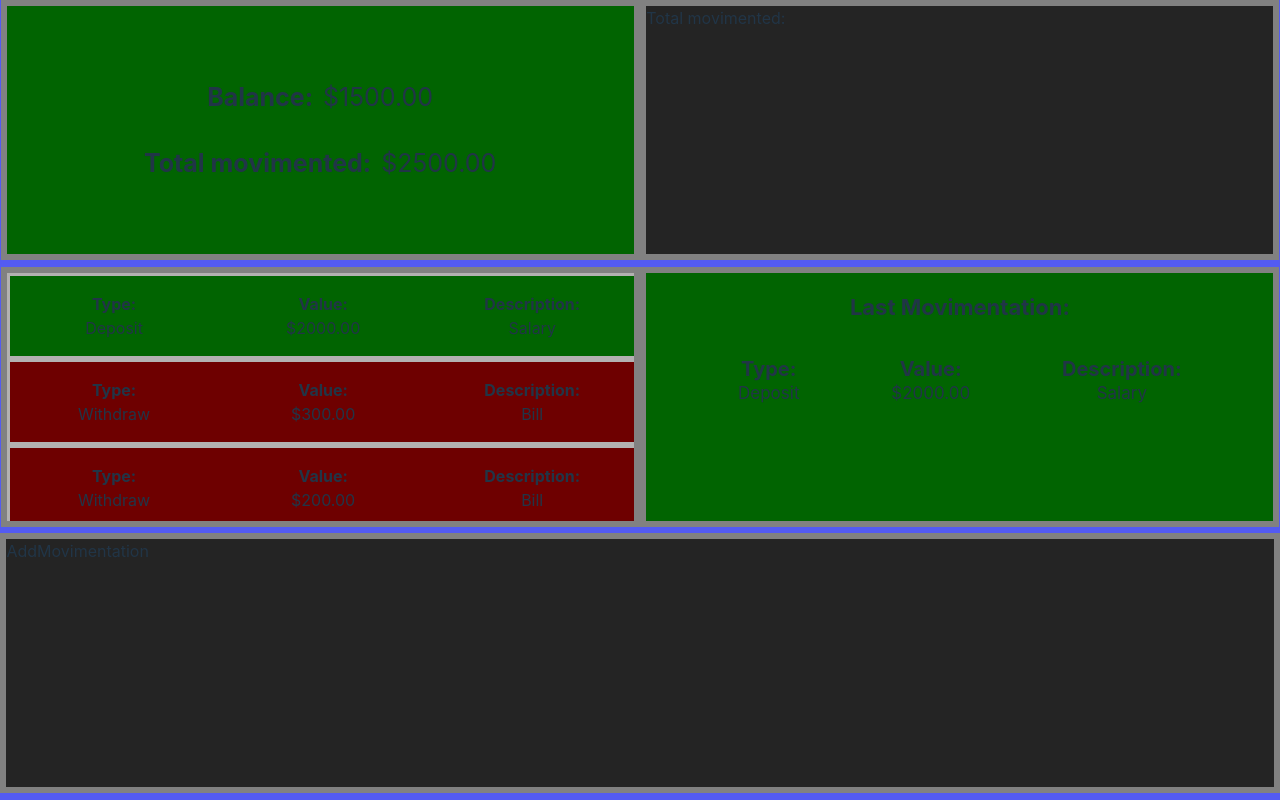
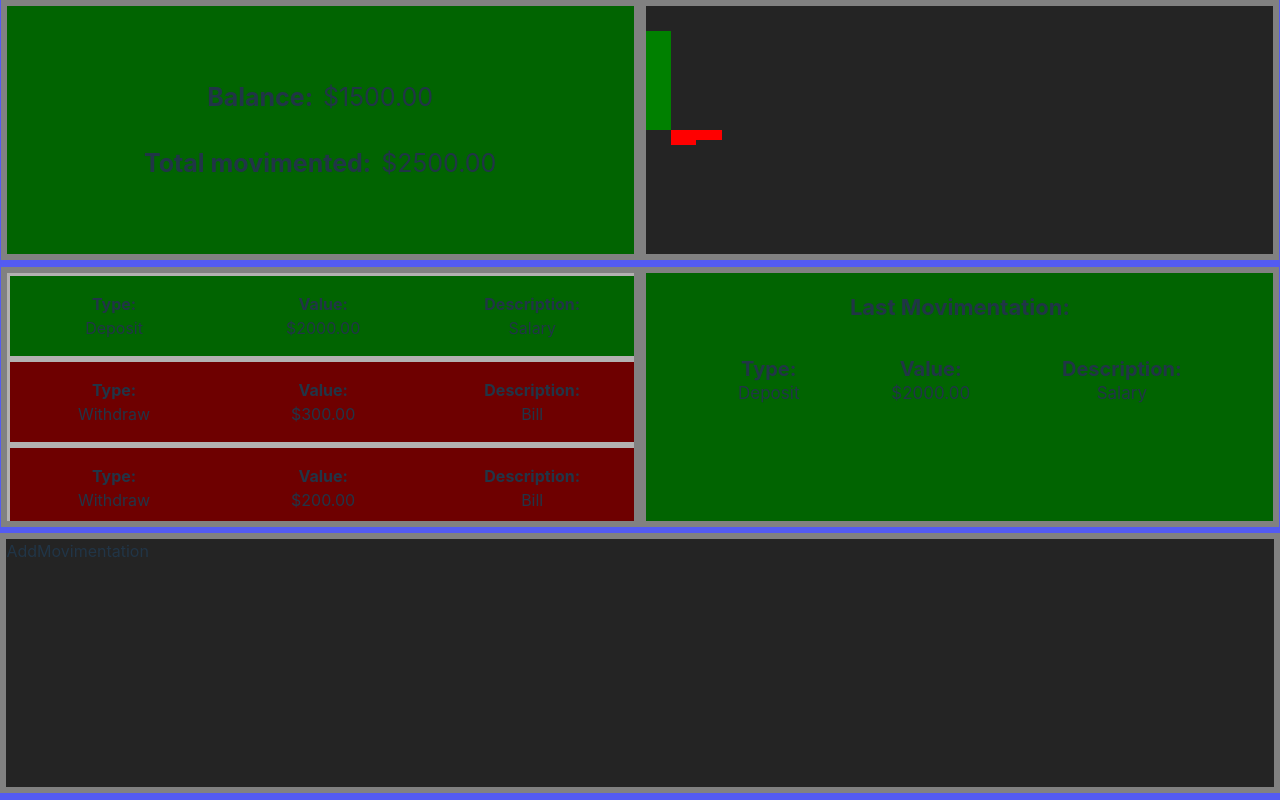
Before and after one commit to DouglasVolcato/bank-account-dashboard, a React (Vite) app: page / in a window 1280 px wide. Built offline with nearby package versions, Linux system fonts and the light colour scheme.

Commit message:
feat: add chart

```diff
--- a/src/components/Chart.tsx
+++ b/src/components/Chart.tsx
@@ -1,6 +1,76 @@
 import { useAccount } from "../hooks/account";
+import { Movimentation } from "../protocols/movimentation-interface";
+import "../styles/Chart.css";
 
 export function Chart() {
-  const { movimentations } = useAccount().getInformation();
-  return <div className="Chart">Total movimented:</div>;
+  const { movimentations, totalMovimented } = useAccount().getInformation();
+
+  const movimentationsToShow = movimentations;
+
+  if (movimentationsToShow.length > 25) {
+    const count = movimentationsToShow.length - 25;
+    for (let i = 1; i <= count; i++) {
+      movimentationsToShow.shift();
+    }
+  }
+
+  function getBarSize(value: number, type: string, location: string) {
+    let heightValue: number;
+
+    if (type.toUpperCase() === "DEPOSIT" && location === "positive") {
+      heightValue = (value * 100) / totalMovimented;
+    } else if (type.toUpperCase() === "WITHDRAW" && location === "negative") {
+      heightValue = (value * 100) / totalMovimented;
+    } else {
+      heightValue = 0;
+    }
+
+    return {
+      height: heightValue.toString() + "%",
+      margin: (100 - heightValue).toString() + "%",
+    };
+  }
+
+  return (
+    <div className="Chart">
+      {movimentationsToShow.map((movimentation: Movimentation) => {
+        return (
+          <div className="Chart-bar">
+            <div className="Chart-bar_div">
+              <div
+                style={{
+                  height: getBarSize(
+                    movimentation.value,
+                    movimentation.type,
+                    "positive"
+                  ).margin,
+                }}
+              ></div>
+              <div
+                className="Chart-bar_positive"
+                style={{
+                  height: getBarSize(
+                    movimentation.value,
+                    movimentation.type,
+                    "positive"
+                  ).height,
+                  backgroundColor: "green",
+                }}
+              ></div>
+            </div>
+            <div
+              className="Chart-bar_negative"
+              style={{
+                height: getBarSize(
+                  movimentation.value,
+                  movimentation.type,
+                  "negative"
+                ).height,
+              }}
+            ></div>
+          </div>
+        );
+      })}
+    </div>
+  );
 }
--- /dev/null
+++ b/src/styles/Chart.css
@@ -0,0 +1,18 @@
+.Chart{
+    display: grid;
+    grid-template-columns: repeat(25, 1fr);
+}
+
+.Chart-bar{
+    display: grid;
+    grid-template-rows: 1fr 1fr;
+}
+
+.Chart-bar_positive{
+    margin-top:auto;
+    background-color: green;
+}
+
+.Chart-bar_negative{
+    background-color: red;
+}
```
